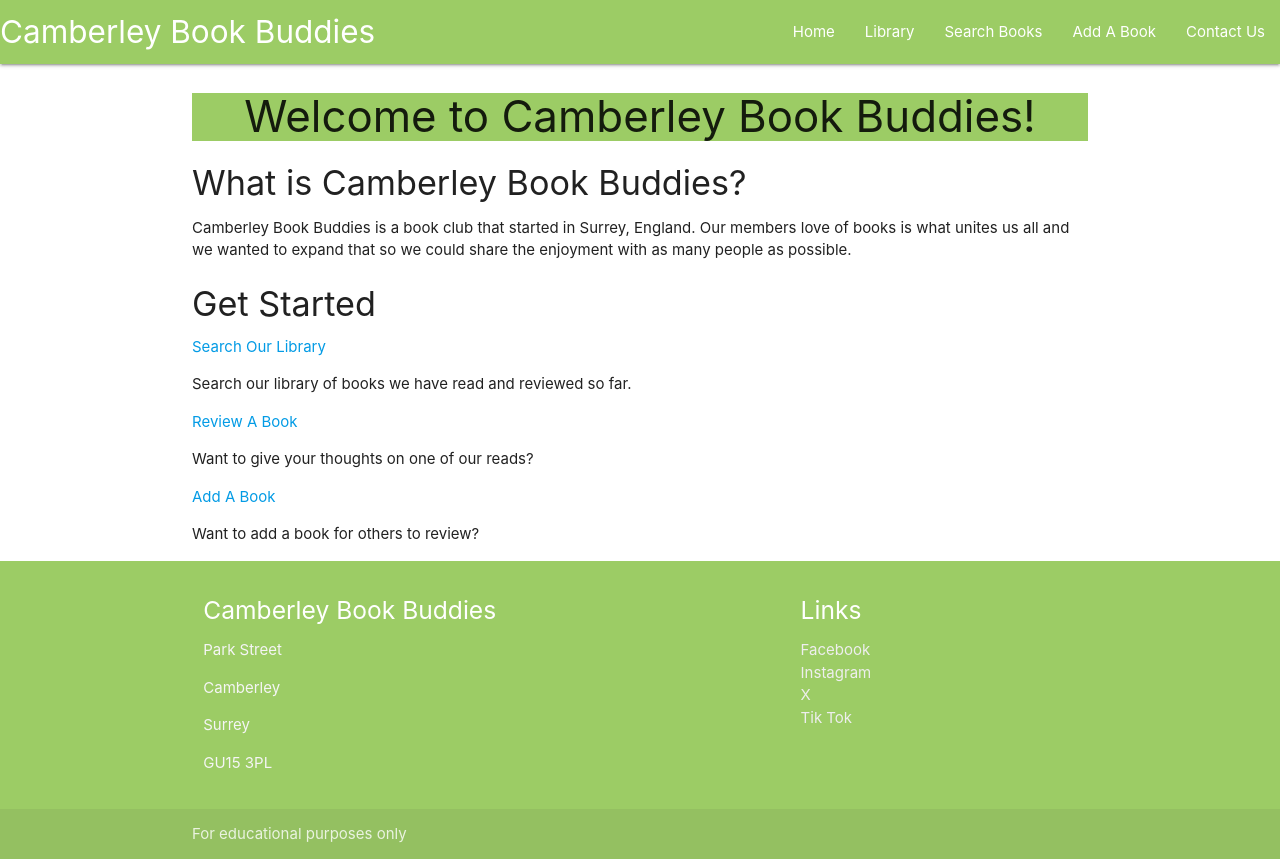
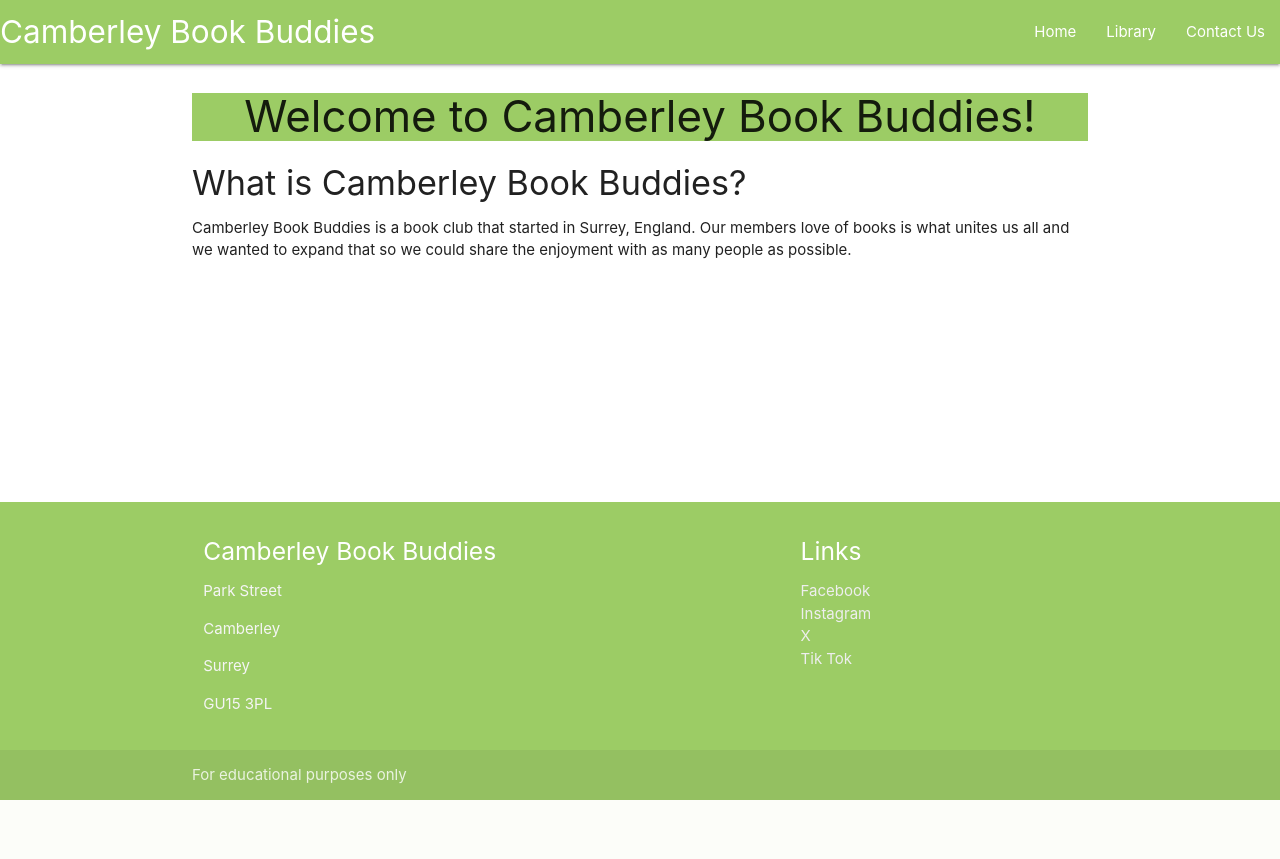
Before and after one commit to JCook22/camberley-book-buddies, a Flask app: page / in a window 1280 px wide. After the commit the page ends 800 px from the top, so only its background shows below. Run offline with Flask 2, Linux system fonts and the light colour scheme.

Commit message:
Remove unnecessary links from base header and index.html

```diff
--- a/camberleybookbuddies/templates/base.html
+++ b/camberleybookbuddies/templates/base.html
@@ -17,8 +17,6 @@
             <ul class="right hide-on-med-and-down">
                 <li><a href="{{ url_for('home') }}">Home</a></li>
                 <li><a href="{{ url_for('library') }}">Library</a></li>
-                <li><a href="{{ url_for('search') }}">Search Books</a></li>
-                <li><a href="{{ url_for('add_book') }}">Add A Book</a></li>
                 <li><a href="{{ url_for('contact') }}">Contact Us</a></li>
             </ul>
             </div>
@@ -26,8 +24,6 @@
         <ul class="sidenav" id="mobile-demo">
             <li><a href="{{ url_for('home') }}">Home</a></li>>
             <li><a href="{{ url_for('library') }}">Library</a></li>
-            <li><a href="{{ url_for('search') }}">Search Books</a></li>
-            <li><a href="{{ url_for('add_book') }}">Add A Book</a></li>
             <li><a href="{{ url_for('contact') }}">Contact Us</a></li>
         </ul>
     </header>
--- a/camberleybookbuddies/templates/index.html
+++ b/camberleybookbuddies/templates/index.html
@@ -11,20 +11,5 @@
     <div class="image-container">
     </div>
 </section>
-<section>
-    <h4>Get Started</h4>
-    <div class="search">
-        <a href="">Search Our Library</a>
-        <p>Search our library of books we have read and reviewed so far.</p>
-    </div>
-    <div class="review">
-        <a href="">Review A Book</a>
-        <p>Want to give your thoughts on one of our reads?</p>
-    </div>
-    <div class="add">
-        <a href="">Add A Book</a>
-        <p>Want to add a book for others to review?</p>
-    </div>
-</section>
 
 {% endblock %}
```
